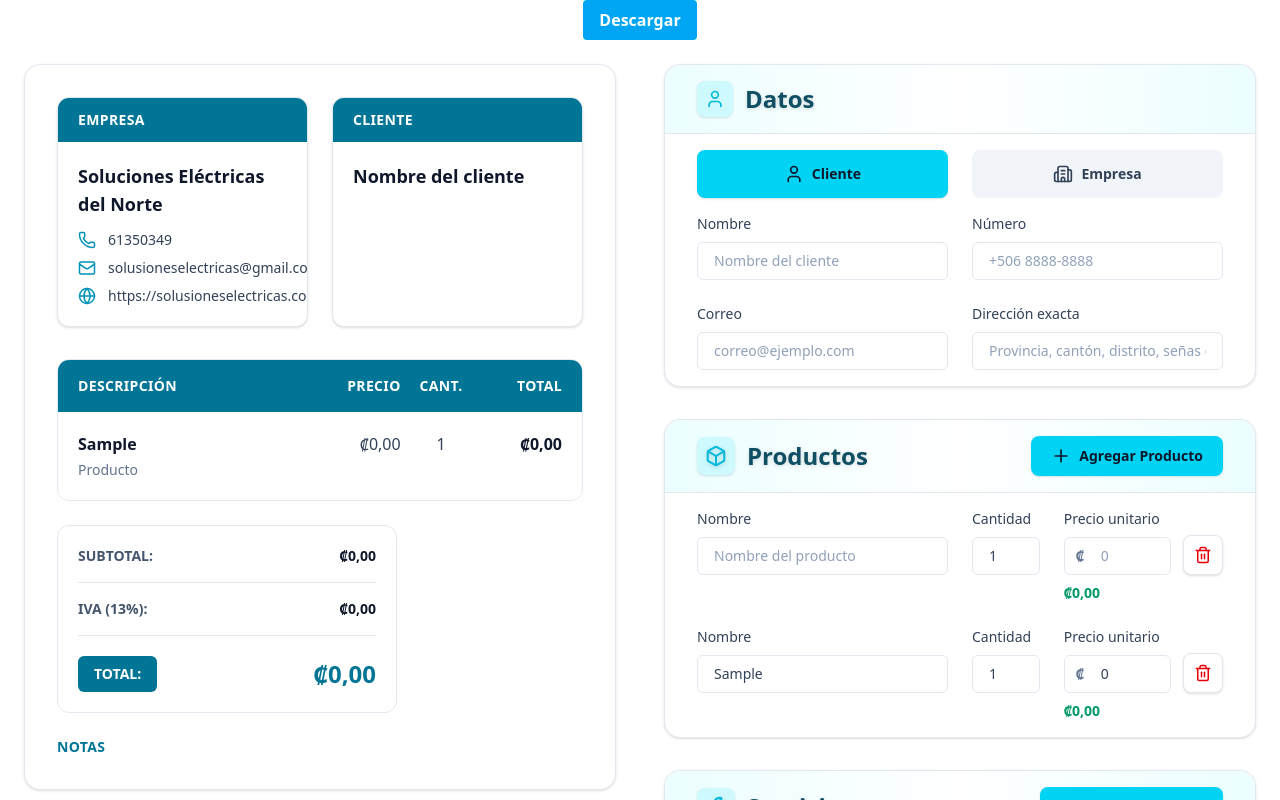
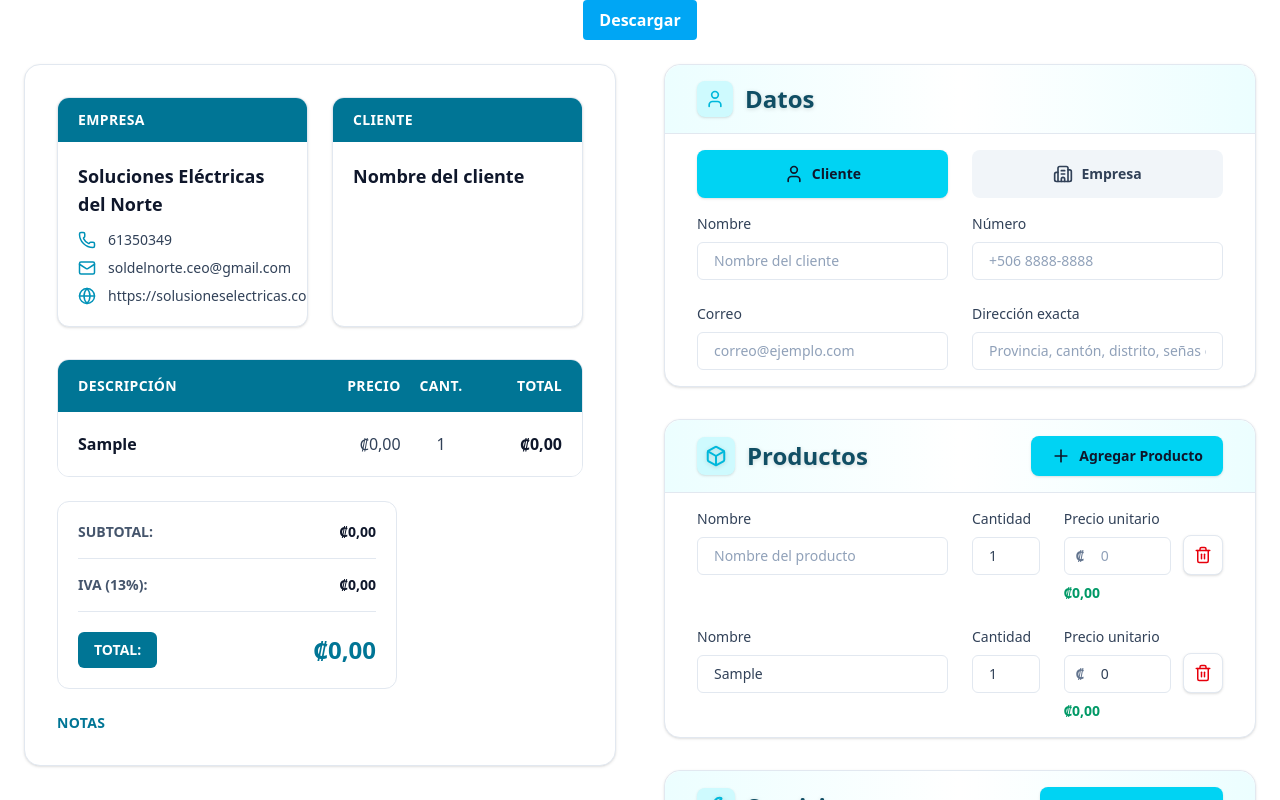
Before and after one commit to JosueMatamoros/SEN_Cotizaciones, a React (Vite) app: page / in a window 1280 px wide. Both pictures are taken after typing "Sample" into the empty fields and a click on the button "Agregar Producto". Shown: the top 800 px of the page. Built offline with nearby package versions, Linux system fonts and the light colour scheme.

Commit message:
feat: update labels and add dollar exchange rate info

```diff
--- a/src/App.jsx
+++ b/src/App.jsx
@@ -23,6 +23,25 @@ export default function App() {
     asesorNumero: "",
   });
 
+  const receptor =
+    tab === "cliente"
+      ? {
+          tipo: "cliente",
+          nombre: cliente.nombre,
+          numero: cliente.numero,
+          correo: cliente.correo,
+          direccion: cliente.direccion,
+        }
+      : {
+          tipo: "empresa",
+          nombre: empresa.nombreEmpresa,
+          numero: empresa.numeroEmpresa,
+          correo: empresa.correo,
+          direccion: empresa.direccion,
+          asesorNombre: empresa.asesorNombre,
+          asesorNumero: empresa.asesorNumero,
+        };
+
   const [productos, setProductos] = useState([
     { id: crypto.randomUUID(), nombre: "", cantidad: "1", precioUnitario: "0" },
   ]);
@@ -47,8 +66,7 @@ export default function App() {
               year: "numeric",
             }),
             numeroProforma: "#SEN-00001",
-            cliente,
-            empresa,
+            receptor,
             productos,
             servicios,
             moneda,
@@ -66,8 +84,7 @@ export default function App() {
       <div className="w-full flex flex-col-reverse lg:flex-row">
         <PreviewSection
           tab={tab}
-          cliente={cliente}
-          empresa={empresa}
+          receptor={receptor}
           productos={productos}
           servicios={servicios}
           moneda={moneda}
--- a/src/components/preview/QuotePreview.jsx
+++ b/src/components/preview/QuotePreview.jsx
@@ -1,4 +1,4 @@
-import { Building2, User, Mail, Phone, Globe } from "lucide-react";
+import { Mail, Phone, Globe, MapPin, User } from "lucide-react";
 
 function toNumber(value) {
   if (value === "" || value === null || value === undefined) return 0;
@@ -9,6 +9,11 @@ function toNumber(value) {
 function toInt(value, fallback = 1) {
   const n = Math.trunc(toNumber(value));
   return n >= 1 ? n : fallback;
+}
+
+function getTipoCambio(value, fallback = 520) {
+  const n = toNumber(value);
+  return n > 0 ? n : fallback;
 }
 
 function formatMoney(amount, currency) {
@@ -27,20 +32,18 @@ function formatMoney(amount, currency) {
 function normalizeItems(productos = [], servicios = []) {
   const p = productos.map((it) => ({
     id: it.id,
-    tipo: "Producto",
     nombre: it.nombre ?? "",
     detalle: it.detalle ?? "",
     cantidad: toInt(it.cantidad, 1),
-    precioUnitario: toNumber(it.precioUnitario),
+    precioUnitarioCRC: toNumber(it.precioUnitario),
   }));
 
   const s = servicios.map((it) => ({
     id: it.id,
-    tipo: "Servicio",
     nombre: it.nombre ?? "",
     detalle: it.detalle ?? "",
     cantidad: toInt(it.cantidad, 1),
-    precioUnitario: toNumber(it.precioUnitario),
+    precioUnitarioCRC: toNumber(it.precioUnitario),
   }));
 
   return [...p, ...s].filter((x) => x.nombre.trim() !== "");
@@ -69,8 +72,7 @@ function HeaderCard({ title, children }) {
 }
 
 export default function QuotePreview({
-  empresa,
-  cliente,
+  receptor,
   productos,
   servicios,
   moneda = "CRC",
@@ -81,16 +83,23 @@ export default function QuotePreview({
 }) {
   const items = normalizeItems(productos, servicios);
 
-  const subtotal = items.reduce(
-    (acc, it) => acc + it.precioUnitario * it.cantidad,
+  const tipoCambioFinal = getTipoCambio(tipoCambio, 520);
+  const isUSD = moneda === "USD";
+
+  const convert = (amountCRC) => (isUSD ? amountCRC / tipoCambioFinal : amountCRC);
+  const currencyToShow = isUSD ? "USD" : "CRC";
+
+  const subtotalCRC = items.reduce(
+    (acc, it) => acc + it.precioUnitarioCRC * it.cantidad,
     0,
   );
 
+  const subtotal = convert(subtotalCRC);
   const iva = aplicarIVA ? subtotal * ivaRate : 0;
   const total = subtotal + iva;
 
-  const tipoCambioNum = toNumber(tipoCambio);
-  const showTipoCambio = moneda === "USD" && tipoCambioNum > 0;
+  const receptorTitle = receptor?.tipo === "empresa" ? "EMPRESA" : "CLIENTE";
+  const receptorNombre = receptor?.nombre?.trim() || "Nombre del cliente";
 
   return (
     <div className="w-full rounded-2xl border border-slate-200 bg-white shadow-sm">
@@ -104,31 +113,39 @@ export default function QuotePreview({
                 </div>
                 <div className="mt-3 space-y-2">
                   <InfoLine icon={<Phone size={18} />} text="61350349" />
-                  <InfoLine
-                    icon={<Mail size={18} />}
-                    text="solusioneselectricas@gmail.com"
-                  />
-                  <InfoLine
-                    icon={<Globe size={18} />}
-                    text="https://solusioneselectricas.com"
-                  />
+                  <InfoLine icon={<Mail size={18} />} text="soldelnorte.ceo@gmail.com" />
+                  <InfoLine icon={<Globe size={18} />} text="https://solusioneselectricas.com" />
                 </div>
               </div>
             </div>
           </HeaderCard>
 
-          <HeaderCard title="CLIENTE">
+          <HeaderCard title={receptorTitle}>
             <div className="space-y-4">
               <div>
                 <div className="text-lg font-semibold text-slate-900">
-                    {cliente?.nombre || "Nombre del cliente"}
+                  {receptorNombre}
                 </div>
+
                 <div className="mt-3 space-y-2">
-                    {cliente?.correo ? (
-                      <InfoLine icon={<Mail size={18} />} text={cliente.correo} />
+                  {receptor?.correo ? (
+                    <InfoLine icon={<Mail size={18} />} text={receptor.correo} />
                   ) : null}
-                    {cliente?.numero ? (
-                      <InfoLine icon={<Phone size={18} />} text={cliente.numero} />
+
+                  {receptor?.numero ? (
+                    <InfoLine icon={<Phone size={18} />} text={receptor.numero} />
+                  ) : null}
+
+                  {receptor?.direccion ? (
+                    <InfoLine icon={<MapPin size={18} />} text={receptor.direccion} />
+                  ) : null}
+
+                  {receptor?.tipo === "empresa" && receptor?.asesorNombre ? (
+                    <InfoLine icon={<User size={18} />} text={`Asesor: ${receptor.asesorNombre}`} />
+                  ) : null}
+
+                  {receptor?.tipo === "empresa" && receptor?.asesorNumero ? (
+                    <InfoLine icon={<Phone size={18} />} text={receptor.asesorNumero} />
                   ) : null}
                 </div>
               </div>
@@ -151,11 +168,13 @@ export default function QuotePreview({
               </div>
             ) : (
               items.map((it, idx) => {
-                const lineTotal = it.precioUnitario * it.cantidad;
+                const precioUnitario = convert(it.precioUnitarioCRC);
+                const lineTotal = precioUnitario * it.cantidad;
                 const alt = idx % 2 === 1;
+
                 return (
                   <div
-                    key={it.id}
+                    key={it.id ?? `row-${idx}`}
                     className={[
                       "grid grid-cols-12 px-5 py-5",
                       alt ? "bg-slate-50" : "bg-white",
@@ -169,15 +188,11 @@ export default function QuotePreview({
                         <div className="mt-1 text-sm text-slate-500">
                           {it.detalle}
                         </div>
-                      ) : (
-                        <div className="mt-1 text-sm text-slate-500">
-                          {it.tipo}
-                        </div>
-                      )}
+                      ) : null}
                     </div>
 
                     <div className="col-span-2 text-right text-sm text-slate-700 md:text-base">
-                      {formatMoney(it.precioUnitario, moneda)}
+                      {formatMoney(precioUnitario, currencyToShow)}
                     </div>
 
                     <div className="col-span-2 text-center text-sm text-slate-700 md:text-base">
@@ -185,7 +200,7 @@ export default function QuotePreview({
                     </div>
 
                     <div className="col-span-2 text-right text-sm font-semibold text-slate-900 md:text-base">
-                      {formatMoney(lineTotal, moneda)}
+                      {formatMoney(lineTotal, currencyToShow)}
                     </div>
                   </div>
                 );
@@ -194,7 +209,7 @@ export default function QuotePreview({
           </div>
         </div>
 
-        <div className="mt-6 grid grid-cols-1 gap-8 md:grid-cols-12 ">
+        <div className="mt-6 grid grid-cols-1 gap-8 md:grid-cols-12">
           <div className="md:col-span-8">
             <div className="rounded-xl border border-slate-200 bg-white">
               <div className="p-5">
@@ -203,7 +218,7 @@ export default function QuotePreview({
                     SUBTOTAL:
                   </div>
                   <div className="text-sm font-semibold text-slate-900">
-                    {formatMoney(subtotal, moneda)}
+                    {formatMoney(subtotal, currencyToShow)}
                   </div>
                 </div>
 
@@ -212,7 +227,7 @@ export default function QuotePreview({
                     IVA ({Math.round(ivaRate * 100)}%):
                   </div>
                   <div className="text-sm font-semibold text-slate-900">
-                    {formatMoney(iva, moneda)}
+                    {formatMoney(iva, currencyToShow)}
                   </div>
                 </div>
 
@@ -222,32 +237,24 @@ export default function QuotePreview({
                       TOTAL:
                     </div>
                     <div className="text-2xl font-semibold text-cyan-700">
-                      {formatMoney(total, moneda)}
+                      {formatMoney(total, currencyToShow)}
+                    </div>
+                  </div>
+                </div>
+
+
               </div>
             </div>
           </div>
         </div>
-            </div>
-          </div>
-        </div>
+
         <div className="md:col-span-7 mt-6">
           <div className="text-sm font-semibold tracking-wide text-cyan-700">
             NOTAS
           </div>
-            <div className=" text-sm leading-7 text-slate-600">
+          <div className="text-sm leading-7 text-slate-600">
             {nota}
           </div>
-
-            {showTipoCambio ? (
-              <div className="mt-6 rounded-xl border border-slate-200 bg-slate-50 p-4">
-                <div className="text-sm font-semibold text-slate-800">
-                  Tipo de cambio
-                </div>
-                <div className="mt-1 text-sm text-slate-600">
-                  {formatMoney(tipoCambioNum, "CRC")} por 1 USD
-                </div>
-              </div>
-            ) : null}
         </div>
       </div>
     </div>
--- a/src/pdf/generarProformaPDF.js
+++ b/src/pdf/generarProformaPDF.js
@@ -6,16 +6,16 @@ function safe(v) {
 }
 
 function toNum(v) {
-  const n = Number(v);
+  const n = Number(String(v).replace(/,/g, ""));
   return Number.isFinite(n) ? n : 0;
 }
 
-function fmtCRC(n) {
+function fmtMoney(n, currency) {
   const x = toNum(n);
   const fixed = x.toFixed(2);
   const parts = fixed.split(".");
   const int = parts[0].replace(/\B(?=(\d{3})+(?!\d))/g, ",");
-  const prefix = "¢";
+  const prefix = currency === "USD" ? "$" : "¢";
   if (parts[1] === "00") return `${prefix}${int}`;
   return `${prefix}${int}.${parts[1]}`;
 }
@@ -83,9 +83,11 @@ export async function generarProformaPDF({
   fechaTexto,
   horaTexto,
   numeroProforma,
-  cliente,
+  receptor,
   productos,
   servicios,
+  moneda = "CRC",
+  tipoCambio,
   aplicarIVA,
   nota,
   nombreArchivo,
@@ -94,7 +96,6 @@ export async function generarProformaPDF({
   const pageW = doc.internal.pageSize.getWidth();
   const pageH = doc.internal.pageSize.getHeight();
 
-  const azulPrimario = [79, 179, 217];
   const azulOscuro = [44, 95, 122];
   const azulClaro = [227, 244, 251];
   const texto = [26, 95, 122];
@@ -133,57 +134,32 @@ export async function generarProformaPDF({
 
   const empresa = {
     nombre: "Soluciones Eléctricas del Norte",
-    numero: "89893335",
-    correo: "solusionesElectricas@gmail.com",
+    numero: "6135-0349",
+    correo: "soldelnorte.ceo@gmail.com",
     web: "solusioneselectricas.com",
     direccion: "",
   };
 
-  const clienteFinal =
-    cliente &&
-    (cliente.nombre || cliente.correo || cliente.numero || cliente.direccion)
-      ? cliente
+  const receptorFinal =
+    receptor &&
+    (safe(receptor.nombre).trim() ||
+      safe(receptor.correo).trim() ||
+      safe(receptor.numero).trim() ||
+      safe(receptor.direccion).trim())
+      ? receptor
       : {
+          tipo: "cliente",
           nombre: "Cliente de Prueba",
           correo: "cliente.prueba@gmail.com",
           numero: "8888-8888",
           direccion: "San Jose, Costa Rica",
         };
 
-  const productosFinal =
-    Array.isArray(productos) && productos.length
-      ? productos
-      : [
-          {
-            nombre: "Interruptor termomagnetico 20A",
-            cantidad: 2,
-            precioUnitario: 3500,
-          },
-          {
-            nombre: "Cable THHN #12 (metro)",
-            cantidad: 35,
-            precioUnitario: 650,
-          },
-          {
-            nombre: "Toma doble polarizado",
-            cantidad: 6,
-            precioUnitario: 1200,
-          },
-        ];
-
-  const serviciosFinal =
-    Array.isArray(servicios) && servicios.length
-      ? servicios
-      : [
-          {
-            nombre: "Instalacion de tomas y cableado",
-            cantidad: 1,
-            precioUnitario: 25000,
-          },
-        ];
+  const productosFinal = Array.isArray(productos) ? productos : [];
+  const serviciosFinal = Array.isArray(servicios) ? servicios : [];
 
   const items = [...productosFinal, ...serviciosFinal]
-    .filter((i) => i && (i.nombre || i.precioUnitario || i.cantidad))
+    .filter((i) => i && (safe(i.nombre).trim() || toNum(i.precioUnitario) || toNum(i.cantidad)))
     .map((i) => {
       const cantidad = toNum(i.cantidad || 0);
       const precio = toNum(i.precioUnitario || 0);
@@ -215,8 +191,6 @@ export async function generarProformaPDF({
 
     const label = "Fecha:";
 
-
-
     doc.setFont("helvetica", "normal");
     doc.setFontSize(12.5);
 
@@ -234,11 +208,10 @@ export async function generarProformaPDF({
     doc.setFont("helvetica", "bold");
     doc.setTextColor(...azulOscuroProforma);
 
-    const proformaText = `${proforma}`;
     const maxProformaW = xRight - xLeft - doc.getTextWidth(leftBlock);
-    const proformaFit = fitText(doc, proformaText, Math.max(120, maxProformaW));
+    const proformaFit = fitText(doc, proforma, Math.max(120, maxProformaW));
 
-    doc.text(`${proformaFit}`, xRight, y, { align: "right" });
+    doc.text(proformaFit, xRight, y, { align: "right" });
   };
 
   const drawFooter = (pageNum, pageCount) => {
@@ -298,32 +271,29 @@ export async function generarProformaPDF({
       empresa.web ? { icon: icons.web, text: safe(empresa.web) } : null,
     ].filter(Boolean);
 
-    const clienteLines = [
-      clienteFinal?.correo
-        ? { icon: icons.mail, text: safe(clienteFinal.correo) }
-        : null,
-      clienteFinal?.numero
-        ? { icon: icons.phone, text: safe(clienteFinal.numero) }
-        : null,
-      clienteFinal?.direccion
-        ? { icon: icons.location, text: safe(clienteFinal.direccion) }
-        : null,
+    const receptorLines = [
+      receptorFinal?.correo ? { icon: icons.mail, text: safe(receptorFinal.correo) } : null,
+      receptorFinal?.numero ? { icon: icons.phone, text: safe(receptorFinal.numero) } : null,
+      receptorFinal?.direccion ? { icon: icons.location, text: safe(receptorFinal.direccion) } : null,
     ].filter(Boolean);
 
+    if (receptorFinal?.tipo === "empresa") {
+      const asesorNombre = safe(receptorFinal.asesorNombre).trim();
+      const asesorNumero = safe(receptorFinal.asesorNumero).trim();
+
+      if (asesorNombre) receptorLines.push({ text: `Asesor: ${asesorNombre}` });
+      if (asesorNumero) receptorLines.push({ icon: icons.phone, text: asesorNumero });
+    }
+
     drawCompactCard(marginX, yCards, empresa.nombre, empresaLines);
-    drawCompactCard(
-      marginX + cardW + gap,
-      yCards,
-      safe(clienteFinal?.nombre),
-      clienteLines,
-    );
+    drawCompactCard(marginX + cardW + gap, yCards, safe(receptorFinal?.nombre), receptorLines);
   };
 
   const rows = items.map((it) => [
     it.nombre,
-    fmtCRC(it.precio),
+    fmtMoney(it.precio, moneda),
     String(it.cantidad),
-    fmtCRC(it.total),
+    fmtMoney(it.total, moneda),
   ]);
 
   const drawNotesTotals = (startY) => {
@@ -405,9 +375,9 @@ export async function generarProformaPDF({
       drawRightFitted(value, xVal, y + 24, maxWVal, 12.5, 9);
     };
 
-    drawTotalRow(startY + 6, "SUBTOTAL:", fmtCRC(subtotal), false);
-    drawTotalRow(startY + 42, "IVA (13%):", fmtCRC(iva), false);
-    drawTotalRow(startY + 78, "TOTAL:", fmtCRC(total), true);
+    drawTotalRow(startY + 6, "SUBTOTAL:", fmtMoney(subtotal, moneda), false);
+    drawTotalRow(startY + 42, "IVA (13%):", fmtMoney(iva, moneda), false);
+    drawTotalRow(startY + 78, "TOTAL:", fmtMoney(total, moneda), true);
   };
 
   drawHeader();
@@ -485,8 +455,6 @@ export async function generarProformaPDF({
     drawFooter(i, totalPages);
   }
 
-  const name =
-    safe(nombreArchivo).trim() ||
-    `Proforma_${safe(numeroProforma).replace("#", "")}.pdf`;
+  const name = safe(nombreArchivo).trim() || `Proforma_${safe(numeroProforma).replace("#", "")}.pdf`;
   doc.save(name);
 }
--- a/src/section/preview.jsx
+++ b/src/section/preview.jsx
@@ -1,8 +1,8 @@
 import QuotePreview from "../components/preview/QuotePreview";
+
 export default function PreviewSection({
   tab,
-  cliente,
-  empresa,
+  receptor,
   productos,
   servicios,
   moneda,
@@ -12,11 +12,10 @@ export default function PreviewSection({
 }) {
   return (
     <section className="w-full p-6 ">
-
       <div className="mx-auto w-full">
         <QuotePreview
-          empresa={empresa}
-          cliente={cliente}
+          tab={tab}
+          receptor={receptor}
           productos={productos}
           servicios={servicios}
           moneda={moneda}
```
Lines whose indentation alone changed are shown as unchanged.
